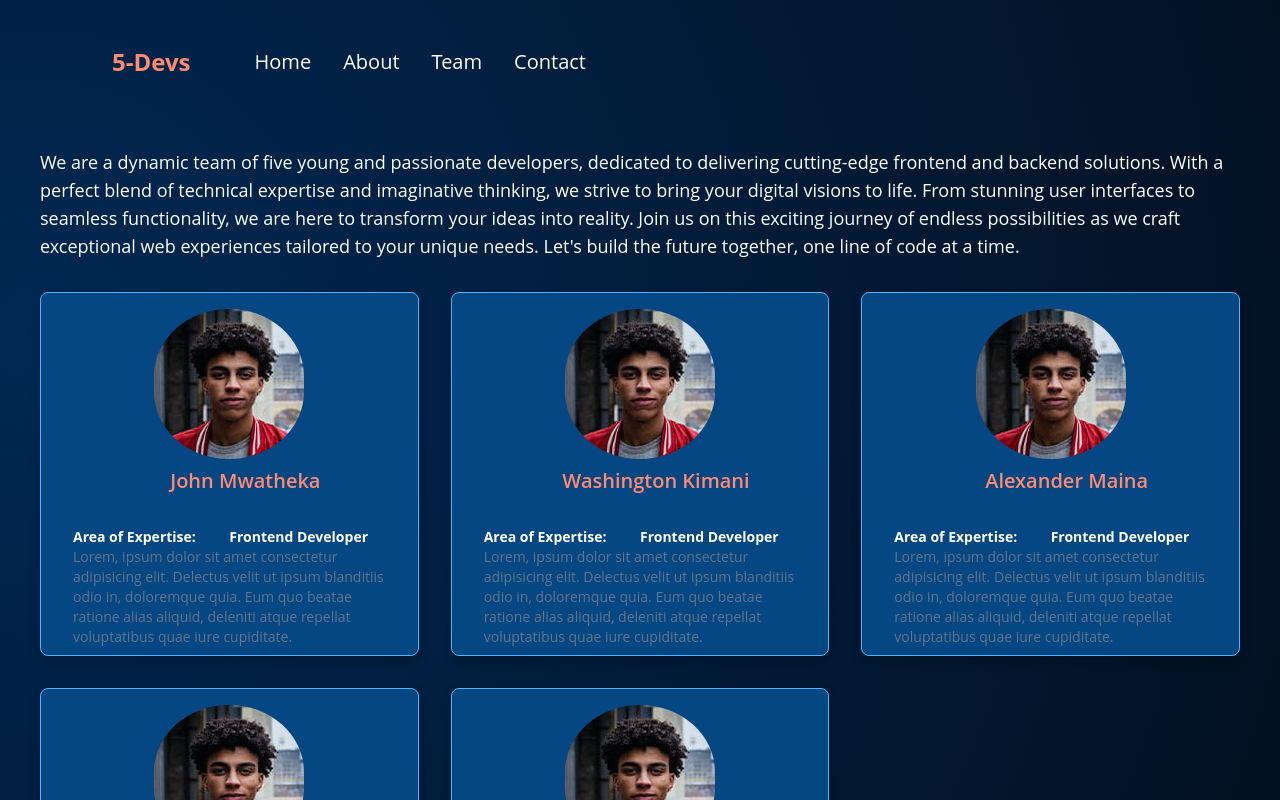
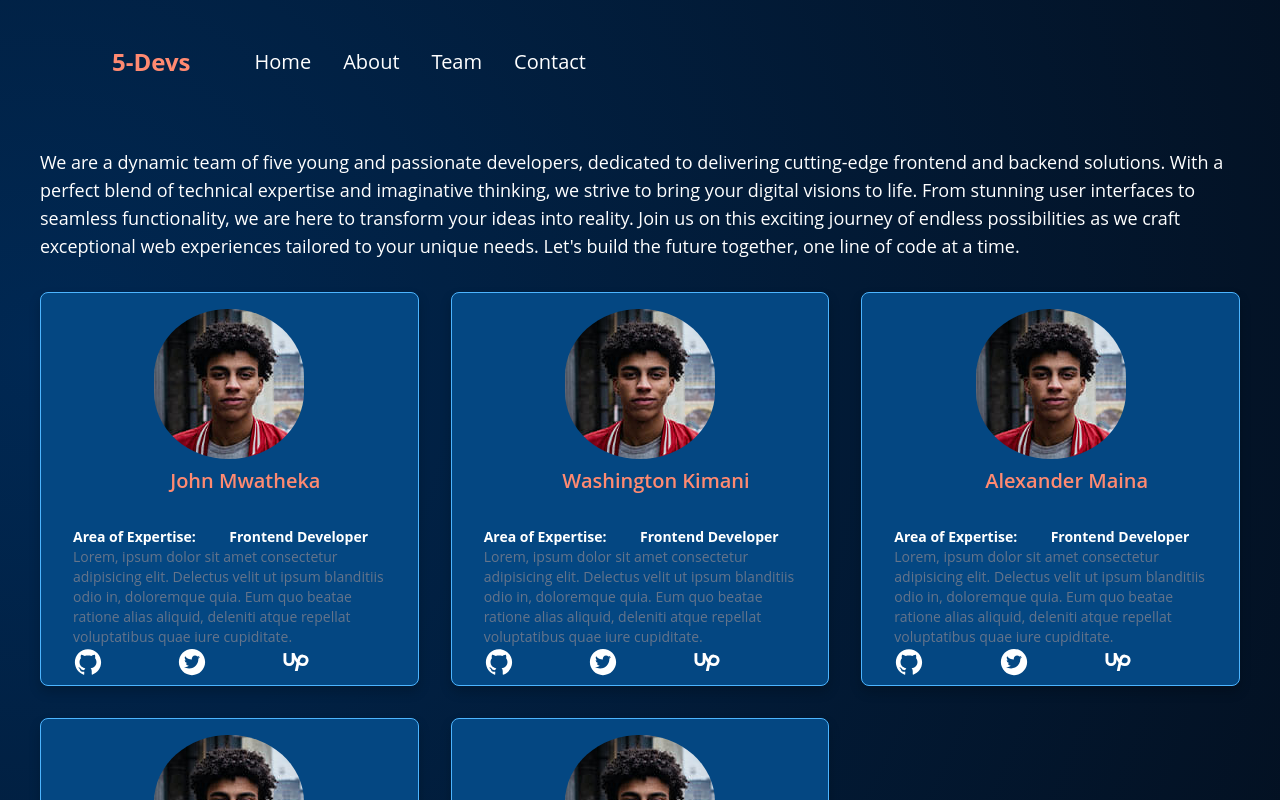
Before and after one commit to Alekiie/5-Dev-Community, a React (Vite) app: page /team in a window 1280 px wide. Shown: the top 800 px of the page. Built offline with nearby package versions, Linux system fonts and the light colour scheme.

Commit message:
Our description Update

```diff
--- a/src/components/cards/Cards.jsx
+++ b/src/components/cards/Cards.jsx
@@ -1,4 +1,6 @@
 import Avatar from '../../assets/images/avatar3.jpg'
+import {AiFillGithub,AiFillTwitterCircle} from 'react-icons/ai'
+import { BiLogoUpwork } from 'react-icons/bi';
 import './cards.css'
 
 const Cards = ({name}) => {
@@ -23,6 +25,11 @@ const Cards = ({name}) => {
           cupiditate.
         </span>
       </div>
+      <div className='grid grid-cols-3 '>
+        <AiFillGithub size={30}/>
+        <AiFillTwitterCircle size={30}/>
+        <BiLogoUpwork size={30}/>
+      </div>
     </div>
   );
 };
--- a/src/pages/Team.jsx
+++ b/src/pages/Team.jsx
@@ -1,4 +1,3 @@
-import React from 'react';
 import Footer from "../components/Footer";
 import Cards from "../components/cards/Cards";
 
```
